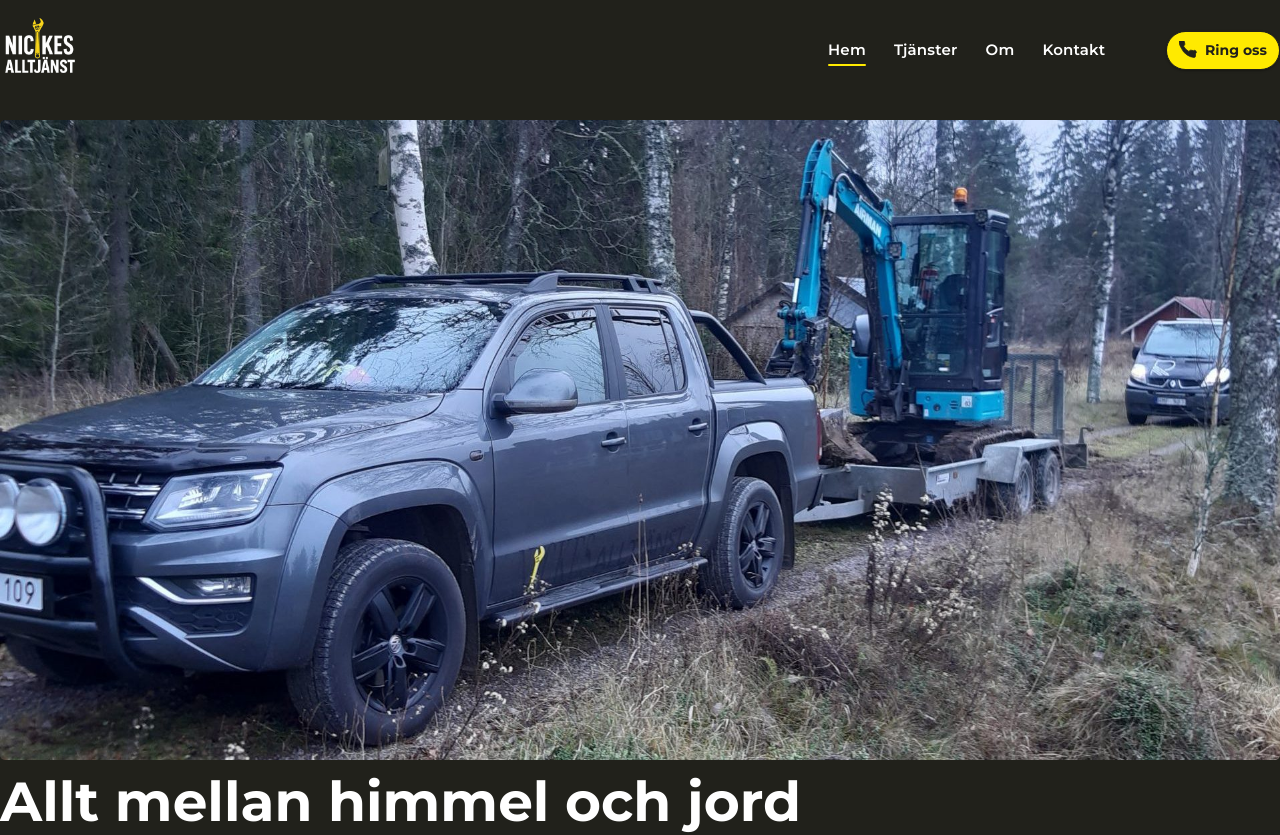
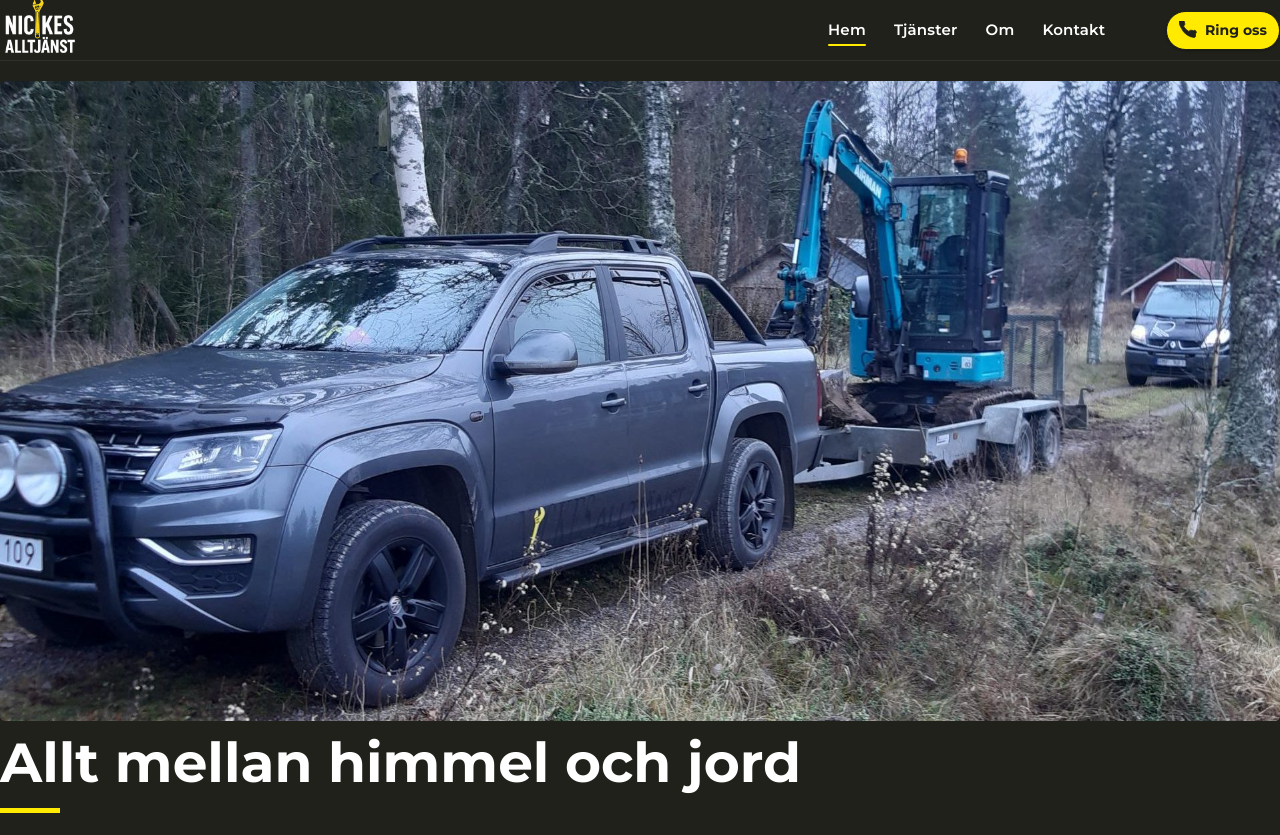
Before and after one commit to skinksteek/nickesalltjanst, a React (Vite) app: page / in a window 1280 px wide. Shown: the top 835 px of the page. Built offline with nearby package versions, Linux system fonts and the light colour scheme; no server answers.

Commit message:
Navbar styling, cleanup and comments

```diff
--- a/src/assets/styles/navbar.css
+++ b/src/assets/styles/navbar.css
@@ -1,60 +1,28 @@
 :root {
-  --nav-height: 100px;
+  --nav-height: 76px;
+  --nav-height-mobile: 60px;
 }
 
-/* ------------------------------
-   Header (sticky i desktop)
------------------------------- */
+/* Header (desktop sticky) */
 .site-header {
   position: sticky;
   top: 0;
-  background-color: var(--color-bg-primary);
+  background: var(--color-bg-primary);
   z-index: 1500;
 }
 
-/* ------------------------------
-   Tablet och ner: gör header fixed
-   + ge sidinnehållet topp-padding
------------------------------- */
-@media (max-width: 1024px) {
-  .site-header {
-    position: fixed;
-    left: 0;
-    right: 0;
-    padding-inline: clamp(16px, 5vw, 24px);
-  }
-}
-@media (max-width: 768px) {
-  body,
-  main {
-    padding-top: 12vh;
-  }
-}
-@media (max-width: 425px) {
-  body,
-  main {
-    padding-top: 15vh;
-  }
-}
-
-/* ------------------------------
-   <nav> container
------------------------------- */
-nav {
+/* Nav-container */
+.site-header > nav {
   width: 100%;
   height: var(--nav-height);
+  margin: 0;
   overflow: visible;
   display: flex;
   justify-content: center;
   align-items: center;
-  /* transition: background 0.25s ease, border-color 0.25s ease,
-    box-shadow 0.25s ease; */
-  margin: 0; /* ta bort 1.5vh som kunde orsaka overflow */
 }
 
-/* ------------------------------
-   Inre rad i navigationen
------------------------------- */
+/* Inre rad */
 .nav-content {
   width: 100%;
   max-width: var(--page-width);
@@ -66,37 +34,13 @@ nav {
   font-weight: 600;
 }
 
-/* ------------------------------
-   Mobiljusteringar av nav-layout
------------------------------- */
-@media (max-width: 768px) {
-  .nav-content {
-    justify-content: space-between;
-  }
-
-  nav {
-    height: 60px;
-    padding-top: 8px;
-    padding-bottom: 2px;
-  }
-}
-
-/* =============================================================================
-   LOGO
-============================================================================= */
-
-/* ------------------------------
-   Logo-wrapper (vertikal centrering)
------------------------------- */
+/* Logo */
 .nav-logo {
   height: var(--nav-height);
   display: flex;
   align-items: center;
 }
 
-/* ------------------------------
-   Logo-bilden (grundstorlek + transitions)
------------------------------- */
 .nav-logo img {
   height: 80px;
   width: auto;
@@ -106,34 +50,14 @@ nav {
   will-change: transform;
 }
 
-/* ------------------------------
-   Scroll-effekt på logo (liten nedskalning)
------------------------------- */
+/* Liten logo-komprimering vid scroll */
 .site-header.is-scrolled .nav-logo img {
   transform: scale(0.8);
   filter: drop-shadow(0 2px 10px rgba(0, 0, 0, 0.55));
 }
 
 /* ------------------------------
-   Desktop: neutralisera bas-transform,
-   behåll scroll-effekten
------------------------------- */
-@media (min-width: 1024px) {
-  .nav-logo img {
-    transform: none;
-  }
-
-  .site-header.is-scrolled .nav-logo img {
-    transform: scale(0.8);
-  }
-}
-
-/* =============================================================================
-   LÄNKAR / CTA
-============================================================================= */
-
-/* ------------------------------
-   Nav-listan (desktop-rad, off-canvas-basen)
+   Länkar / CTA (desktop baseline)
 ------------------------------ */
 #navbar {
   display: flex;
@@ -147,17 +71,11 @@ nav {
   border-radius: 12px 0 0 12px;
 }
 
-/* ------------------------------
-   Listobjekt
------------------------------- */
 #navbar li {
   list-style: none;
   position: relative;
 }
 
-/* ------------------------------
-   Länkutseende
------------------------------- */
 #navbar a {
   position: relative;
   display: inline-block;
@@ -175,9 +93,7 @@ nav {
   color: var(--color-accent);
 }
 
-/* ------------------------------
-   Mjuk underline-effekt (hover/aktiv)
------------------------------- */
+/* Mjuk underline (hover/aktiv) */
 #navbar a.hover-underline::after {
   content: "";
   position: absolute;
@@ -191,15 +107,12 @@ nav {
   transform-origin: left;
   transition: transform 0.25s ease;
 }
-
 #navbar a:hover.hover-underline::after,
 #navbar a.active.hover-underline::after {
   transform: scaleX(1);
 }
 
-/* ------------------------------
-   Primär CTA-knapp
------------------------------- */
+/* CTA-knapp */
 .cta {
   position: relative;
   display: inline-flex;
@@ -207,70 +120,65 @@ nav {
   gap: 8px;
   padding: 8px 12px;
   border-radius: 999px;
-  box-shadow: rgba(0, 0, 0, 0.12) 0px 1px 3px, rgba(0, 0, 0, 0.24) 0px 1px 2px;
+  border: 1px solid;
+  font-weight: 700;
+  font-size: 14px;
+  color: var(--color-bg-primary);
   background-image: linear-gradient(to right, var(--color-bg-primary) 0 0),
     linear-gradient(to right, var(--color-accent) 0 0);
   background-size: 0% 100%, 100% 100%;
   background-position: left, left;
   background-repeat: no-repeat;
-  color: var(--color-bg-primary);
-  font-weight: 700;
-  font-size: 14px;
+  box-shadow: rgba(0, 0, 0, 0.12) 0 1px 3px, rgba(0, 0, 0, 0.24) 0 1px 2px;
   transition: background-size 0.4s ease, color 0.3s ease, transform 1.5s ease,
     box-shadow 0.2s ease;
-  border: 1px solid;
 }
-
 .cta:hover {
   background-size: 100% 100%, 100% 100%;
   color: var(--color-accent);
-  box-shadow: rgba(0, 0, 0, 0.12) 0px 1px 3px, rgba(0, 0, 0, 0.24) 0px 1px 2px;
   border-color: var(--color-accent);
 }
-
 .cta:active {
   transform: translateY(0);
 }
-
 .cta:focus-visible {
   outline: 2px solid var(--color-accent);
   outline-offset: 2px;
 }
 
-/* ------------------------------
-   CTA – ikoner följer textfärg
------------------------------- */
 .cta svg,
 .cta i {
   color: currentColor;
 }
-
 .cta svg path {
   fill: currentColor;
   stroke: currentColor;
 }
 
-/* ------------------------------
-   CTA-placering (desktop/mobil)
------------------------------- */
 .cta-desktop {
   display: none !important;
   margin-left: 12px;
 }
-
 .cta-mobile {
   display: none !important;
   width: 100%;
 }
 
-/* ------------------------------
-   Hamburgarknapp (mobil)
------------------------------- */
+/* --- Desktop: visa CTA igen och göm CTA inuti #navbar --- */
+@media (min-width: 769px) {
+  .cta-desktop {
+    display: inline-flex !important;
+  }
+  #navbar .cta {
+    display: none !important;
+  }
+}
+
+/* Hamburgare */
 #mobile {
   display: none;
   margin-left: 8px;
 }
-
 #mobile button {
   background: transparent;
   border: 0;
@@ -278,25 +186,93 @@ nav {
   color: var(--color-text-heading);
   border-radius: 10px;
 }
-
 #mobile button:focus-visible {
   outline: 2px solid var(--color-accent);
   outline-offset: 2px;
 }
 
-/* =============================================================================
-   MOBIL: Drawer + Overlay
-============================================================================= */
+/* =========================================
+   DESKTOP (≥1024px)
+   - Frostad header + komprimering vid scroll
+========================================= */
+@media (min-width: 1024px) {
+  .site-header {
+    background: color-mix(in srgb, var(--color-bg-primary) 78%, transparent);
+    -webkit-backdrop-filter: saturate(120%) blur(6px);
+    backdrop-filter: saturate(120%) blur(6px);
+    border-bottom: 1px solid transparent;
+    transition: background-color 0.25s ease, box-shadow 0.25s ease,
+      border-color 0.25s ease;
+  }
+
+  .site-header > nav {
+    transition: height 0.25s ease;
+  }
+
+  .site-header.is-scrolled {
+    background: color-mix(in srgb, var(--color-bg-primary) 90%, transparent);
+    border-bottom-color: rgba(255, 255, 255, 0.08);
+    box-shadow: 0 6px 18px rgba(0, 0, 0, 0.18);
+  }
+
+  @supports not (backdrop-filter: blur(1px)) {
+    .site-header {
+      background: color-mix(in srgb, var(--color-bg-primary) 88%, transparent);
+    }
+    .site-header.is-scrolled {
+      background: var(--color-bg-primary);
+    }
+  }
+
+  /* Neutralisera ev. bas-transform men behåll scroll-scale */
+  .nav-logo img {
+    transform: none;
+  }
+  .site-header.is-scrolled .nav-logo img {
+    transform: scale(0.8);
+  }
+}
+
+/* =========================================
+   TABLET / NER (≤1024px)
+   - Fixed header + solid bakgrund
+   - Drawer för menyn
+========================================= */
+@media (max-width: 1024px) {
+  .site-header {
+    position: fixed;
+    left: 0;
+    right: 0;
+    padding-inline: clamp(16px, 5vw, 24px);
+    background: var(--color-bg-primary);
+    border-bottom: 1px solid rgba(255, 255, 255, 0.08);
+  }
+}
+
+/* Layoutjusteringar för sidinnehåll vid liten skärm */
 @media (max-width: 768px) {
-  /* CTA-vy i mobil */
+  body,
+  main {
+    padding-top: 12vh;
+  }
+
+  .nav-content {
+    justify-content: space-between;
+  }
+
+  .site-header > nav {
+    height: var(--nav-height-mobile);
+    padding-top: 8px;
+    padding-bottom: 2px;
+  }
+
+  /* CTA i mobil */
   .cta-desktop {
     display: none !important;
   }
-
   .cta-mobile {
     display: block !important;
   }
-
   #navbar .cta {
     display: inline-flex !important;
     width: calc(100% - 24px);
@@ -309,15 +285,15 @@ nav {
     display: block;
   }
 
-  /* Drawer (stängt läge som utgångspunkt) */
+  /* Drawer (stängt) */
   #navbar {
     position: fixed;
-    top: var(--nav-height);
+    top: var(--nav-height-mobile);
     right: 0;
     bottom: 0;
     left: auto;
     width: min(68%, 360px);
-    height: calc(100dvh - var(--nav-height));
+    height: calc(100dvh - var(--nav-height-mobile));
     flex-direction: column;
     align-items: flex-start;
     padding: 20px 14px;
@@ -340,72 +316,77 @@ nav {
   #navbar.active {
     transform: translateX(0);
     box-shadow: -8px 0 20px rgba(0, 0, 0, 0.35);
-    visibility: visible; /* visas direkt när den öppnas */
+    visibility: visible;
     pointer-events: auto;
     transition: transform 0.3s ease, box-shadow 0.2s ease,
       visibility 0s linear 0s;
   }
 
-  /* Förhindra scroll på body när menyn är öppen (tillämpas via klass) */
-  .no-scroll {
-    overflow: hidden;
-  }
-
-  /* Overlay (stängt) */
+  /* Overlay bakom menyn */
   .mobile-overlay {
     position: fixed;
-    top: var(--nav-height);
+    top: var(--nav-height-mobile);
     right: 0;
     bottom: 0;
     left: 0;
     background: rgba(0, 0, 0, 0.55);
     backdrop-filter: blur(2px);
     opacity: 0;
-    visibility: hidden; /* också fördröjd gömning */
+    visibility: hidden;
     pointer-events: none;
     transition: opacity 0.25s ease, visibility 0s linear 0.25s;
     z-index: 1100;
   }
-
-  /* Overlay (öppen) */
   .mobile-overlay.show {
     opacity: 1;
-    visibility: visible; /* visas direkt */
+    visibility: visible;
     pointer-events: auto;
     transition: opacity 0.25s ease, visibility 0s linear 0s;
   }
 
-  /* Mobil: håll logohöjden i synk */
+  /* Logo i mobil */
   .nav-logo img {
-    height: 65px; /* samma som ovan */
+    height: 65px;
   }
 }
 
-/* =============================================================================
-   TABLET/DESKTOP: CTA-placering
-============================================================================= */
-@media (min-width: 769px) {
-  .cta-desktop {
-    display: inline-flex !important;
-  }
-
-  #navbar .cta {
-    display: none !important;
+/* Extra liten skärm: lite mer top-padding för content */
+@media (max-width: 425px) {
+  body,
+  main {
+    padding-top: 15vh;
   }
 }
 
-/* =============================================================================
-   ACCESSIBILITY / PREFERENSER
-============================================================================= */
+/* =========================================
+   GLOBALT scroll-lås vid öppen mobilmeny
+   (du togglar .no-scroll på <html>)
+========================================= */
+html.no-scroll,
+body.no-scroll {
+  overflow: hidden;
+  height: 100%;
+  overscroll-behavior: none;
+}
 
-/* Mindre rörelse för användare som föredrar det */
+/* iOS-säkring */
+@supports (-webkit-touch-callout: none) {
+  html.no-scroll,
+  body.no-scroll {
+    position: fixed;
+    width: 100%;
+  }
+}
+
+/* =========================================
+   TILLGÄNGLIGHET / PREFERENSER
+========================================= */
 @media (prefers-reduced-motion: reduce) {
   * {
     transition: none !important;
   }
 }
 
-/* Pekskärm utan hover: gör CTA statisk och fullt färgfylld */
 @media (hover: none) and (pointer: coarse) {
   .cta {
     background-image: linear-gradient(
```
